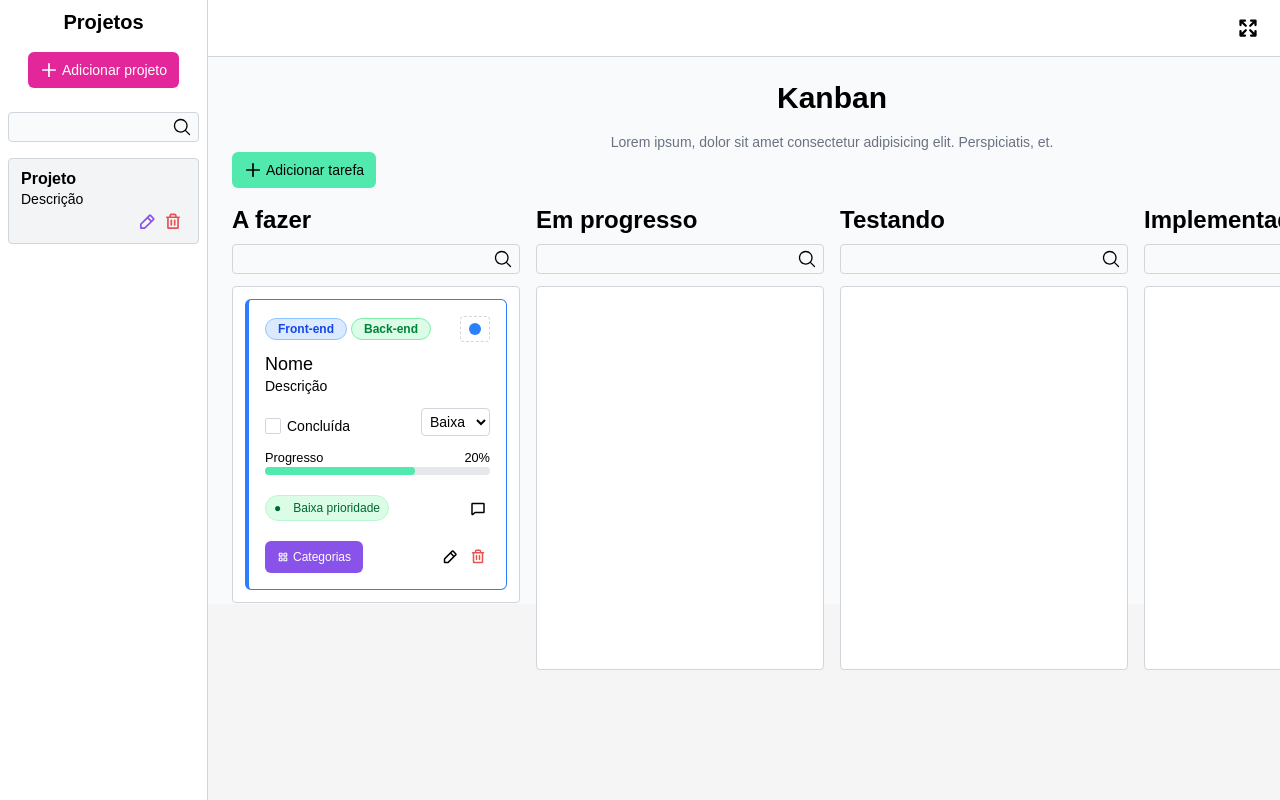
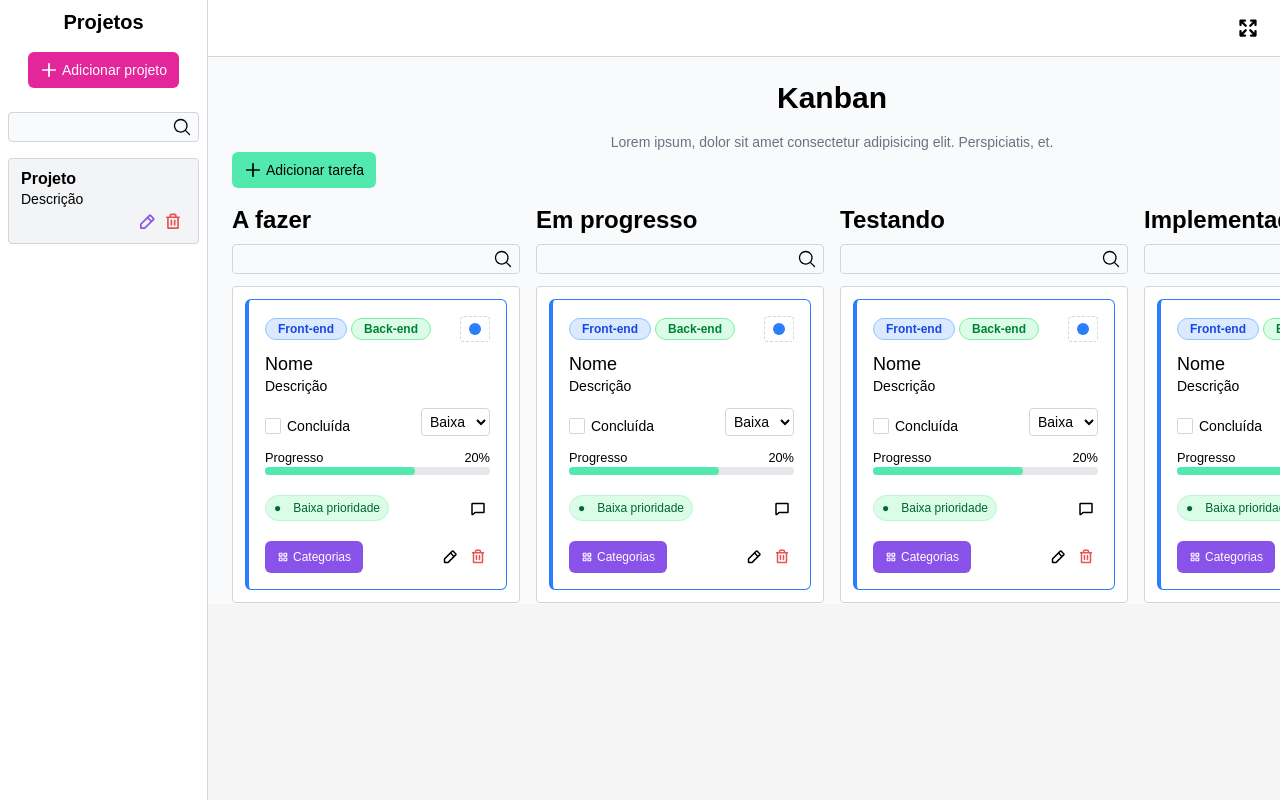
Before and after one commit to marcelosarinho/kanban, a React (Vite) app in the folder frontend/: page / in a window 1280 px wide. Shown: the top 800 px of the page. Built offline with nearby package versions, Linux system fonts and the light colour scheme; some icons are missing; a web font is replaced by a local one.

Commit message:
feat: status column component

```diff
--- a/frontend/src/App.tsx
+++ b/frontend/src/App.tsx
@@ -15,6 +15,7 @@ import Task from './components/Task';
 import { ArrowsOutIcon, MoonIcon, MoonStarsIcon, PlusIcon, SunIcon } from '@phosphor-icons/react';
 import Searchbar from './components/Searchbar';
 import { CATEGORIES, TASK_PRIORITIES, TASK_STATUSES } from './libs/constants';
+import StatusColumn from './components/StatusColumn';
 
 const themeIcons: { [key: string]: string } = {
   light: 'ph-sun',
@@ -224,42 +225,11 @@ function App() {
           </div>
 
           <div className="flex gap-4">
-            <div className="col-lg-3 h-100">
-              <header className="text-2xl font-bold mb-2 dark:text-gray-300">
-                A fazer
-              </header>
-              <Searchbar className="mb-3" />
-              <div className="flex flex-col max-h-full gap-3 p-3 w-72 rounded border border-gray-300 bg-white dark:bg-slate-900 dark:border-slate-700 overflow-x-auto">
-                <Task color="blue" />
-              </div>
-            </div>
-            <div className="col-lg-3 h-100">
-              <header className="text-2xl font-bold mb-2 dark:text-gray-300">
-                Em progresso
-              </header>
-              <Searchbar className="mb-3" />
-              <div className="h-96 w-72 rounded border border-gray-300 bg-white dark:bg-slate-900 dark:border-slate-700">
-                <div></div>
-              </div>
-            </div>
-            <div className="col-lg-3 h-100">
-              <header className="text-2xl font-bold mb-2 dark:text-gray-300">
-                Testando
-              </header>
-              <Searchbar className="mb-3" />
-              <div className="h-96 w-72 rounded border border-gray-300 bg-white dark:bg-slate-900 dark:border-slate-700">
-                <div></div>
-              </div>
-            </div>
-            <div className="col-lg-3 h-100">
-              <header className="text-2xl font-bold mb-2 dark:text-gray-300">
-                Implementado
-              </header>
-              <Searchbar className="mb-3" />
-              <div className="h-96 w-72 rounded border border-gray-300 bg-white dark:bg-slate-900 dark:border-slate-700">
-                <div></div>
-              </div>
-            </div>
+            {Object.entries(TASK_STATUSES).map(([key, value]) => (
+              <StatusColumn key={key} status={value}>
+                <Task color='blue' />
+              </StatusColumn>
+            ))}
           </div>
         </main>
       </section>
--- /dev/null
+++ b/frontend/src/components/StatusColumn.tsx
@@ -0,0 +1,23 @@
+import type { ReactElement } from "react";
+import Searchbar from "./Searchbar";
+
+type StatusColumnProps = {
+  status: string;
+  children?: ReactElement | undefined | null;
+}
+
+export default function StatusColumn(props: StatusColumnProps) {
+  const { status, children } = props;
+
+  return (
+    <div className="col-lg-3 h-100">
+      <header className="text-2xl font-bold mb-2 dark:text-gray-300">
+        {status}
+      </header>
+      <Searchbar className="mb-3" />
+      <div className="flex flex-col max-h-full gap-3 p-3 w-72 rounded border border-gray-300 bg-white dark:bg-slate-900 dark:border-slate-700 overflow-x-auto">
+        {children}
+      </div>
+    </div>
+  )
+}
```
